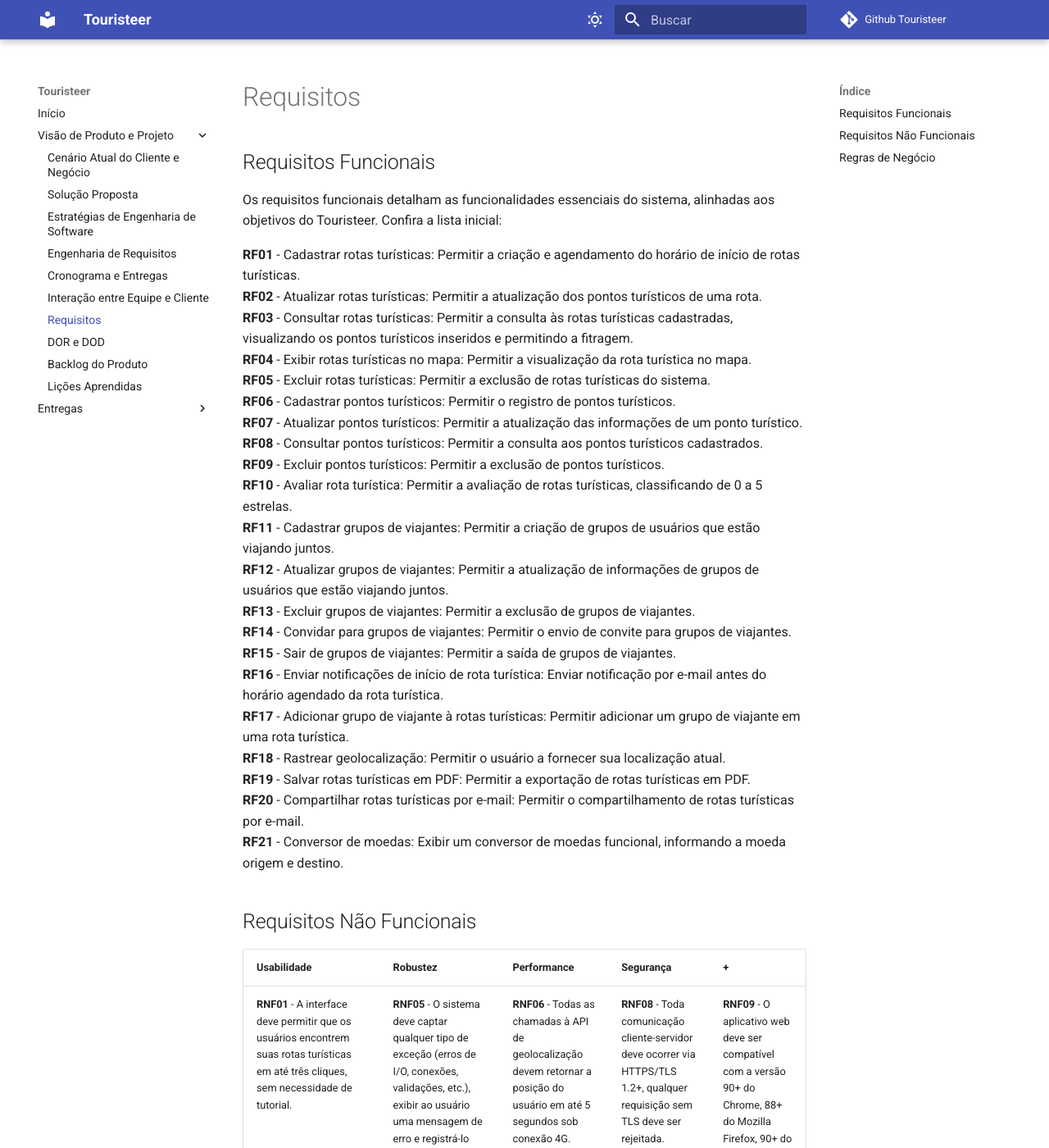
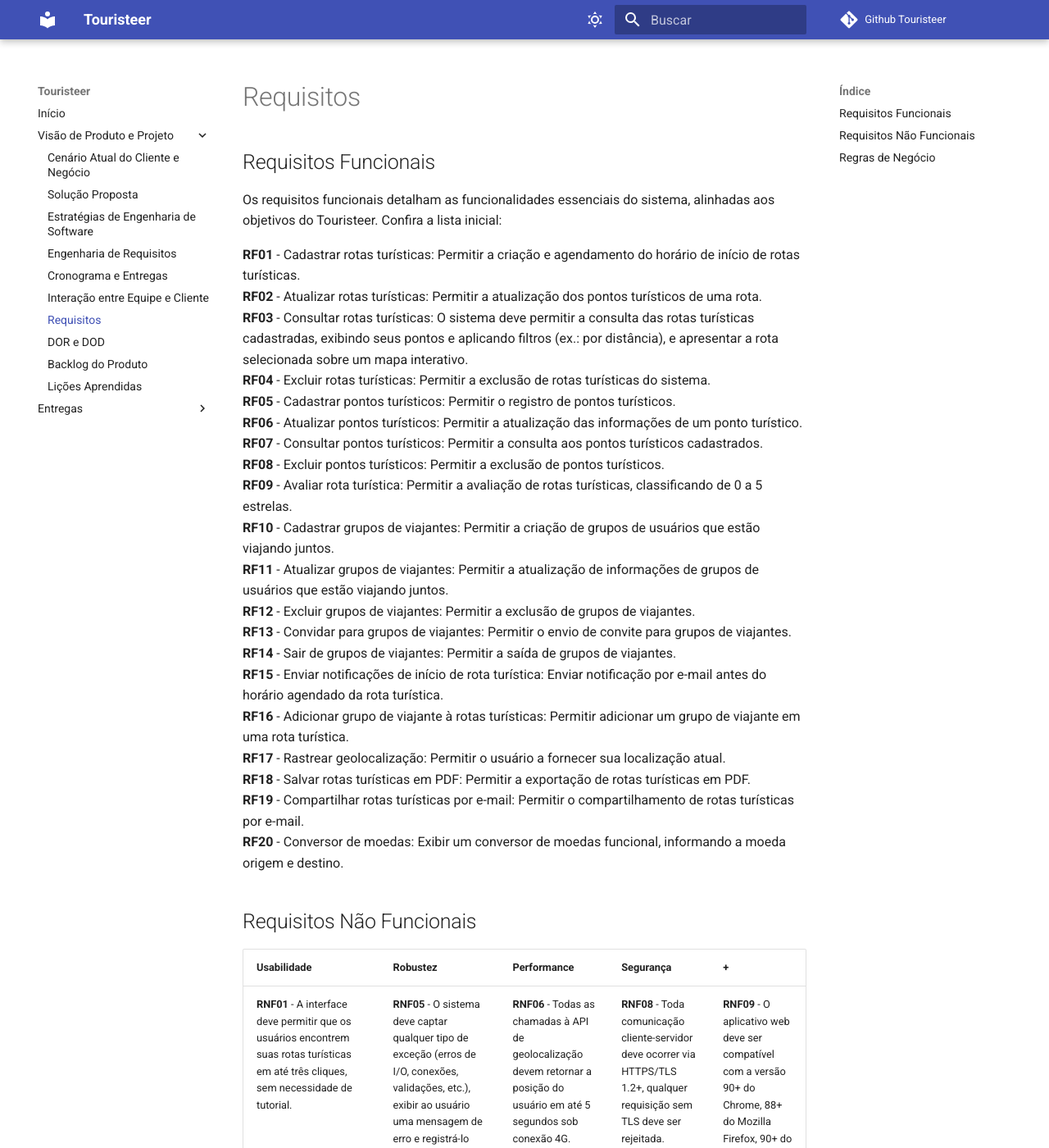
Before and after one commit to mdsreq-fga-unb/2025.1-T01-Touristeer-, an MkDocs documentation site: the page built from docs/sections/docPage/7-requisitos.md, in a window 1280 px wide and 1400 px high. Shown: the whole window at 82% size. Built offline with MkDocs 1.6.1 and Material for MkDocs 9.7.7, drawn with Linux system fonts in a browser that asks for light colours; comment, search, counter and statistics services are not loaded.

Commit message:
(docs): consertando lista de requisitos e backlog

```diff
--- a/docs/sections/docPage/7-requisitos.md
+++ b/docs/sections/docPage/7-requisitos.md
@@ -3,25 +3,24 @@
 
 **RF01** - Cadastrar rotas turísticas: Permitir a criação e agendamento do horário de início de rotas turísticas.  <br>
 **RF02** - Atualizar rotas turísticas: Permitir a atualização dos pontos turísticos de uma rota. <br>
-**RF03** - Consultar rotas turísticas: Permitir a consulta às rotas turísticas cadastradas, visualizando os pontos turísticos inseridos e permitindo a fitragem. <br>
-**RF04** - Exibir rotas turísticas no mapa: Permitir a visualização da rota turística no mapa. <br>
-**RF05** - Excluir rotas turísticas: Permitir a exclusão de rotas turísticas do sistema. <br>
-**RF06** - Cadastrar pontos turísticos: Permitir o registro de pontos turísticos. <br>
-**RF07** - Atualizar pontos turísticos: Permitir a atualização das informações de um ponto turístico. <br>
-**RF08** - Consultar pontos turísticos: Permitir a consulta aos pontos turísticos cadastrados. <br>
-**RF09** - Excluir pontos turísticos: Permitir a exclusão de pontos turísticos. <br>
-**RF10** - Avaliar rota turística: Permitir a avaliação de rotas turísticas, classificando de 0 a 5 estrelas. <br>
-**RF11** - Cadastrar grupos de viajantes: Permitir a criação de grupos de usuários que estão viajando juntos. <br>
-**RF12** - Atualizar grupos de viajantes: Permitir a atualização de informações de grupos de usuários que estão viajando juntos. <br>
-**RF13** - Excluir grupos de viajantes: Permitir a exclusão de grupos de viajantes. <br>
-**RF14** - Convidar para grupos de viajantes: Permitir o envio de convite para grupos de viajantes. <br>
-**RF15** - Sair de grupos de viajantes: Permitir a saída de grupos de viajantes. <br>
-**RF16** - Enviar notificações de início de rota turística: Enviar notificação por e-mail antes do horário agendado da rota turística. <br>
-**RF17** - Adicionar grupo de viajante à rotas turísticas: Permitir adicionar um grupo de viajante em uma rota turística. <br>
-**RF18** - Rastrear geolocalização: Permitir o usuário a fornecer sua localização atual. <br>
-**RF19** - Salvar rotas turísticas em PDF: Permitir a exportação de rotas turísticas em PDF. <br>
-**RF20** - Compartilhar rotas turísticas por e-mail: Permitir o compartilhamento de rotas turísticas por e-mail. <br>
-**RF21** - Conversor de moedas: Exibir um conversor de moedas funcional, informando a moeda origem e destino. <br>
+**RF03** - Consultar rotas turísticas: O sistema deve permitir a consulta das rotas turísticas cadastradas, exibindo seus pontos e aplicando filtros (ex.: por distância), e apresentar a rota selecionada sobre um mapa interativo. <br>
+**RF04** - Excluir rotas turísticas: Permitir a exclusão de rotas turísticas do sistema. <br>
+**RF05** - Cadastrar pontos turísticos: Permitir o registro de pontos turísticos. <br>
+**RF06** - Atualizar pontos turísticos: Permitir a atualização das informações de um ponto turístico. <br>
+**RF07** - Consultar pontos turísticos: Permitir a consulta aos pontos turísticos cadastrados. <br>
+**RF08** - Excluir pontos turísticos: Permitir a exclusão de pontos turísticos. <br>
+**RF09** - Avaliar rota turística: Permitir a avaliação de rotas turísticas, classificando de 0 a 5 estrelas. <br>
+**RF10** - Cadastrar grupos de viajantes: Permitir a criação de grupos de usuários que estão viajando juntos. <br>
+**RF11** - Atualizar grupos de viajantes: Permitir a atualização de informações de grupos de usuários que estão viajando juntos. <br>
+**RF12** - Excluir grupos de viajantes: Permitir a exclusão de grupos de viajantes. <br>
+**RF13** - Convidar para grupos de viajantes: Permitir o envio de convite para grupos de viajantes. <br>
+**RF14** - Sair de grupos de viajantes: Permitir a saída de grupos de viajantes. <br>
+**RF15** - Enviar notificações de início de rota turística: Enviar notificação por e-mail antes do horário agendado da rota turística. <br>
+**RF16** - Adicionar grupo de viajante à rotas turísticas: Permitir adicionar um grupo de viajante em uma rota turística. <br>
+**RF17** - Rastrear geolocalização: Permitir o usuário a fornecer sua localização atual. <br>
+**RF18** - Salvar rotas turísticas em PDF: Permitir a exportação de rotas turísticas em PDF. <br>
+**RF19** - Compartilhar rotas turísticas por e-mail: Permitir o compartilhamento de rotas turísticas por e-mail. <br>
+**RF20** - Conversor de moedas: Exibir um conversor de moedas funcional, informando a moeda origem e destino. <br>
 
 
 ## Requisitos Não Funcionais
```
Also changed, not shown: docs/sections/docPage/9-backlog.md (+53 -58 lines).
